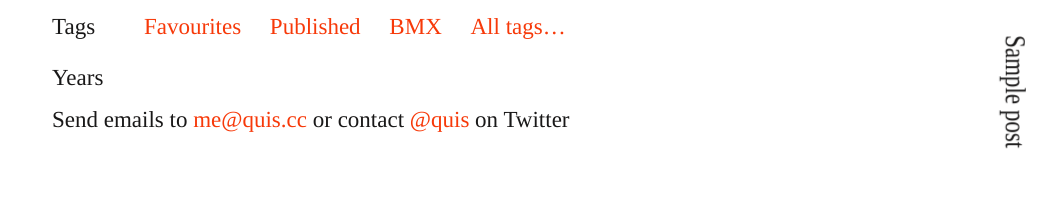
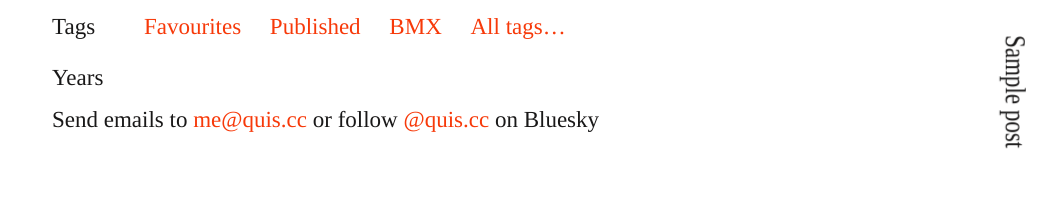
Before and after one commit to quis/quis.cc, a WordPress theme: template source/themes/quis/page.php in a window 1280 px wide. Shown: the part 638-860 px from the top of the page, without its empty margins (243-1280 px from the left). Run offline with PHP 8.4 and a stand-in for WordPress, Linux system fonts and the light colour scheme; the site name, menu and one post (Sample post) are stand-ins, and other content is empty; style sheets or scripts are compiled from the project's sources; some libraries are stand-ins or nearby versions.

```diff
--- a/source/themes/quis/nav.php
+++ b/source/themes/quis/nav.php
@@ -58,6 +58,6 @@
 ?>
     </ul>
     <p>
-      Send emails to <a href="mailto:me@quis.cc">me@quis.cc</a> or contact <a href="//twitter.com/quis">@quis</a> on Twitter
+      Send emails to <a href="mailto:me@quis.cc">me@quis.cc</a> or follow <a href="//bsky.app/profile/quis.cc">@quis.cc</a> on Bluesky
     </p>
 </nav>
```
